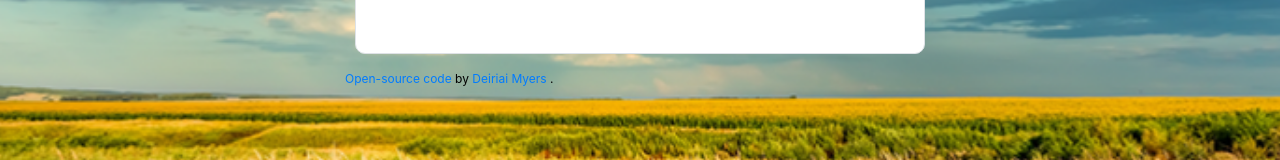
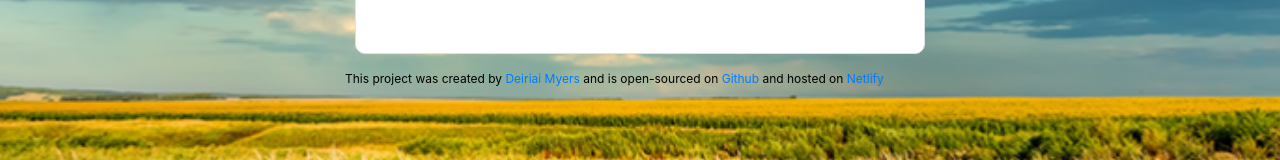
Before and after one commit to coder-derie/react-project, a React (Create React App) app: page / in a window 1280 px wide. Shown: the part 636-796 px from the top of the page. Built offline with nearby package versions, Linux system fonts and the light colour scheme.

Commit message:
Updated footer links

```diff
--- a/src/App.js
+++ b/src/App.js
@@ -9,14 +9,22 @@ export default function App(){
       <Weather />
       </div>
       <footer className="footer">
+        This project was created by{" "}
+        <a href="https://www.linkedin.com/in/deiriaimyers/" target="_blank" rel="noreferrer">
+          Deiriai Myers
+          </a>{" "}
+         and is open-sourced on
+        {" "}
         <a
           href="https://github.com/coder-derie/react-project"
           target="_blank" rel="noreferrer"
         >
-          Open-source code
-        </a>{" "}
-        by {" "}
-        <a href="https://www.linkedin.com/in/deiriaimyers/" target="_blank" rel="noreferrer">Deiriai Myers</a> .
+         Github
+        </a> {" "}
+        and hosted on {" "}
+        <a href="https://elegant-volhard-77b09f.netlify.app/" target="_blank" rel="noreferrer">
+          Netlify
+        </a>
       </footer>
     </div>
   );
```
